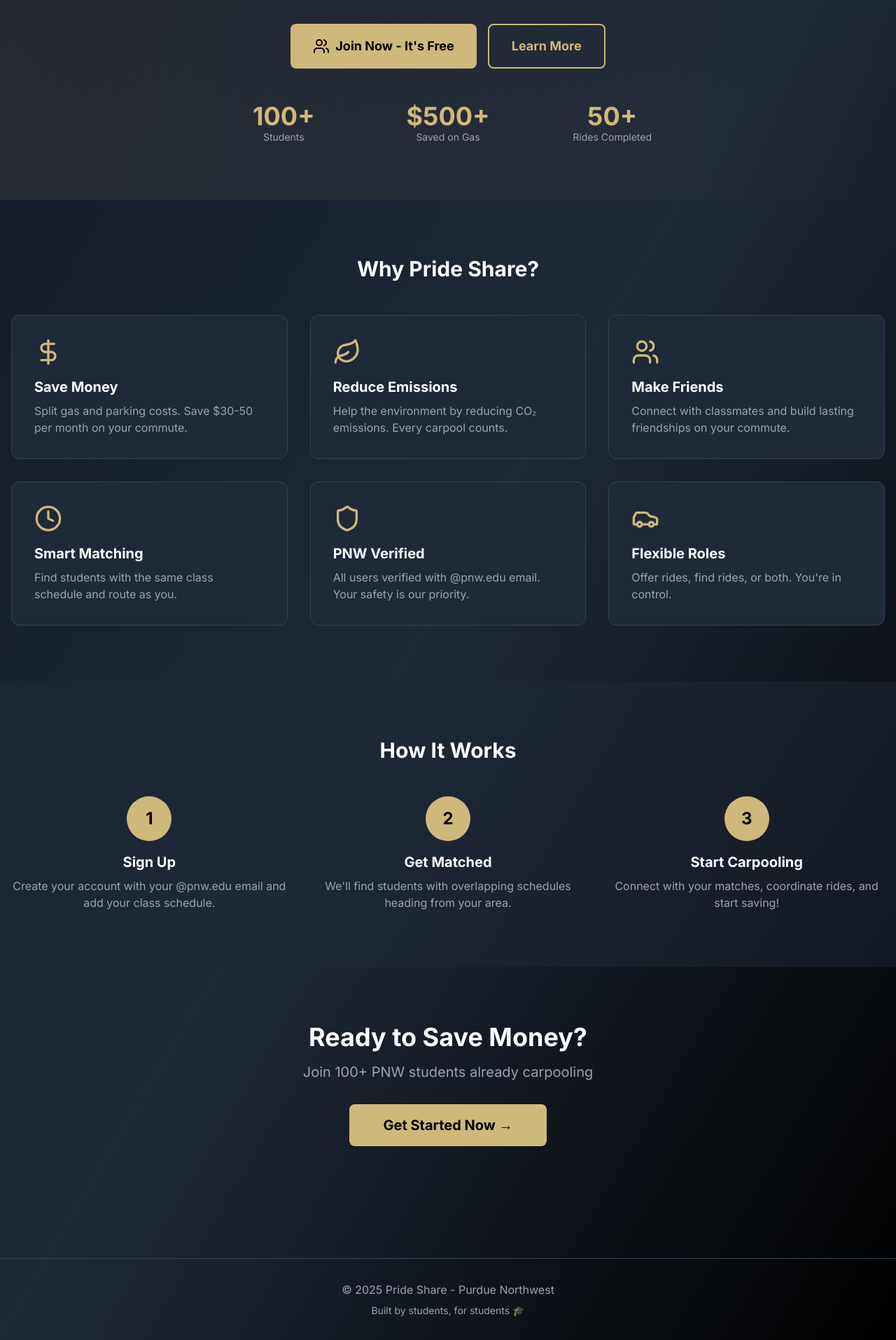
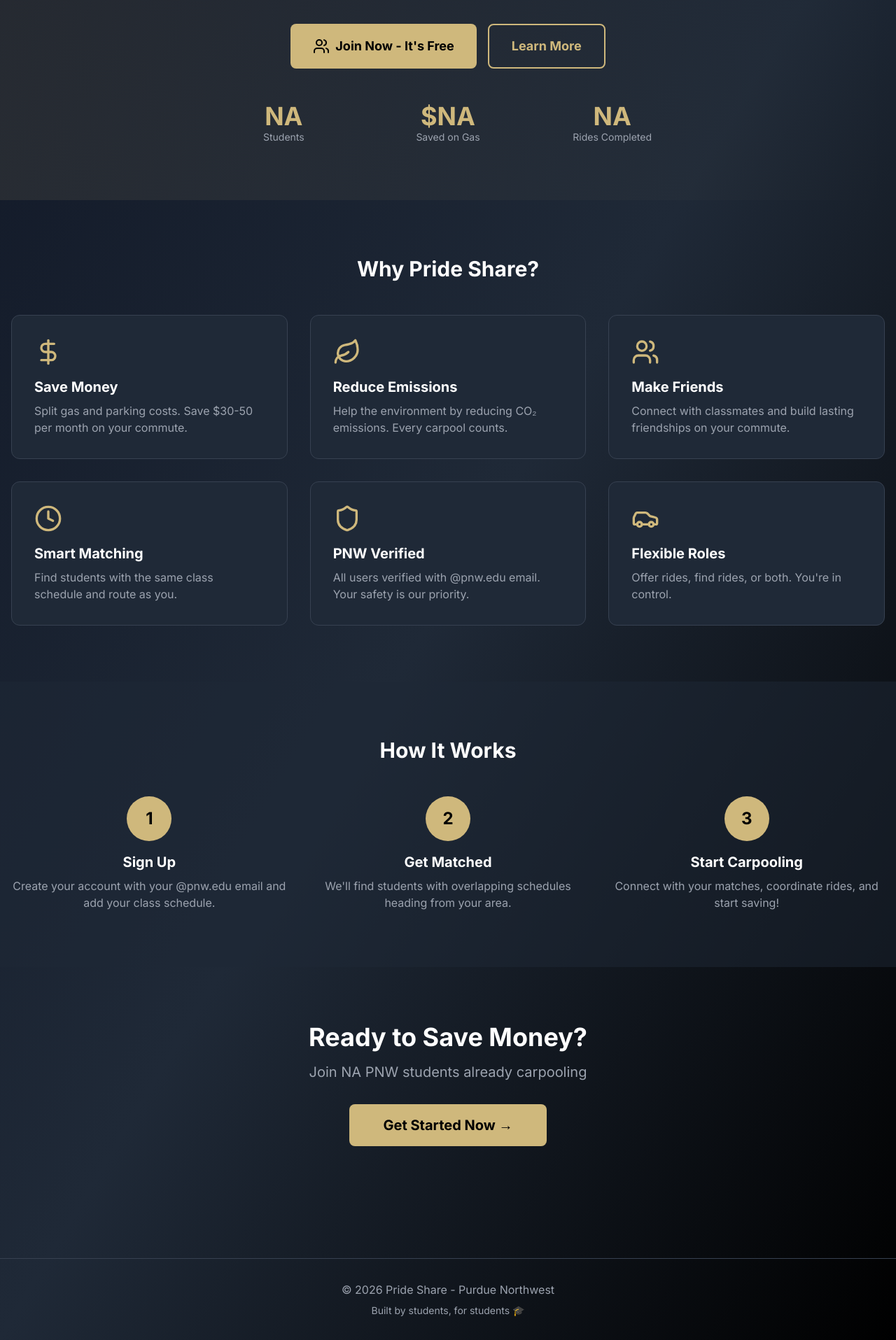
Before and after one commit to akashcheema05796-del/prideshare-frontend, a Next.js app: page / in a window 1280 px wide. Shown: the part 222-2137 px from the top of the page at 70% size. Built offline with nearby package versions, Linux system fonts and the light colour scheme.

Commit message:
Update page.js

```diff
--- a/src/app/page.js
+++ b/src/app/page.js
@@ -40,15 +40,15 @@
             {/* Stats */}
             <div className="grid grid-cols-3 gap-8 max-w-2xl mx-auto">
               <div>
-                <div className="text-4xl font-bold text-pnw-gold">100+</div>
+                <div className="text-4xl font-bold text-pnw-gold">NA</div>
                 <div className="text-sm text-gray-400">Students</div>
               </div>
               <div>
-                <div className="text-4xl font-bold text-pnw-gold">$500+</div>
+                <div className="text-4xl font-bold text-pnw-gold">$NA </div>
                 <div className="text-sm text-gray-400">Saved on Gas</div>
               </div>
               <div>
-                <div className="text-4xl font-bold text-pnw-gold">50+</div>
+                <div className="text-4xl font-bold text-pnw-gold">NA</div>
                 <div className="text-sm text-gray-400">Rides Completed</div>
               </div>
             </div>
@@ -154,7 +154,7 @@
       <div className="max-w-7xl mx-auto px-4 py-20 text-center">
         <h2 className="text-4xl font-bold mb-4">Ready to Save Money?</h2>
         <p className="text-xl text-gray-400 mb-8">
-          Join 100+ PNW students already carpooling
+          Join NA PNW students already carpooling
         </p>
         <Link
           href="/signup"
@@ -167,7 +167,7 @@
       {/* Footer */}
       <div className="border-t border-gray-700 mt-20">
         <div className="max-w-7xl mx-auto px-4 py-8 text-center text-gray-400">
-          <p>© 2025 Pride Share - Purdue Northwest</p>
+          <p>© 2026 Pride Share - Purdue Northwest</p>
           <p className="text-sm mt-2">Built by students, for students 🎓</p>
         </div>
       </div>
```
